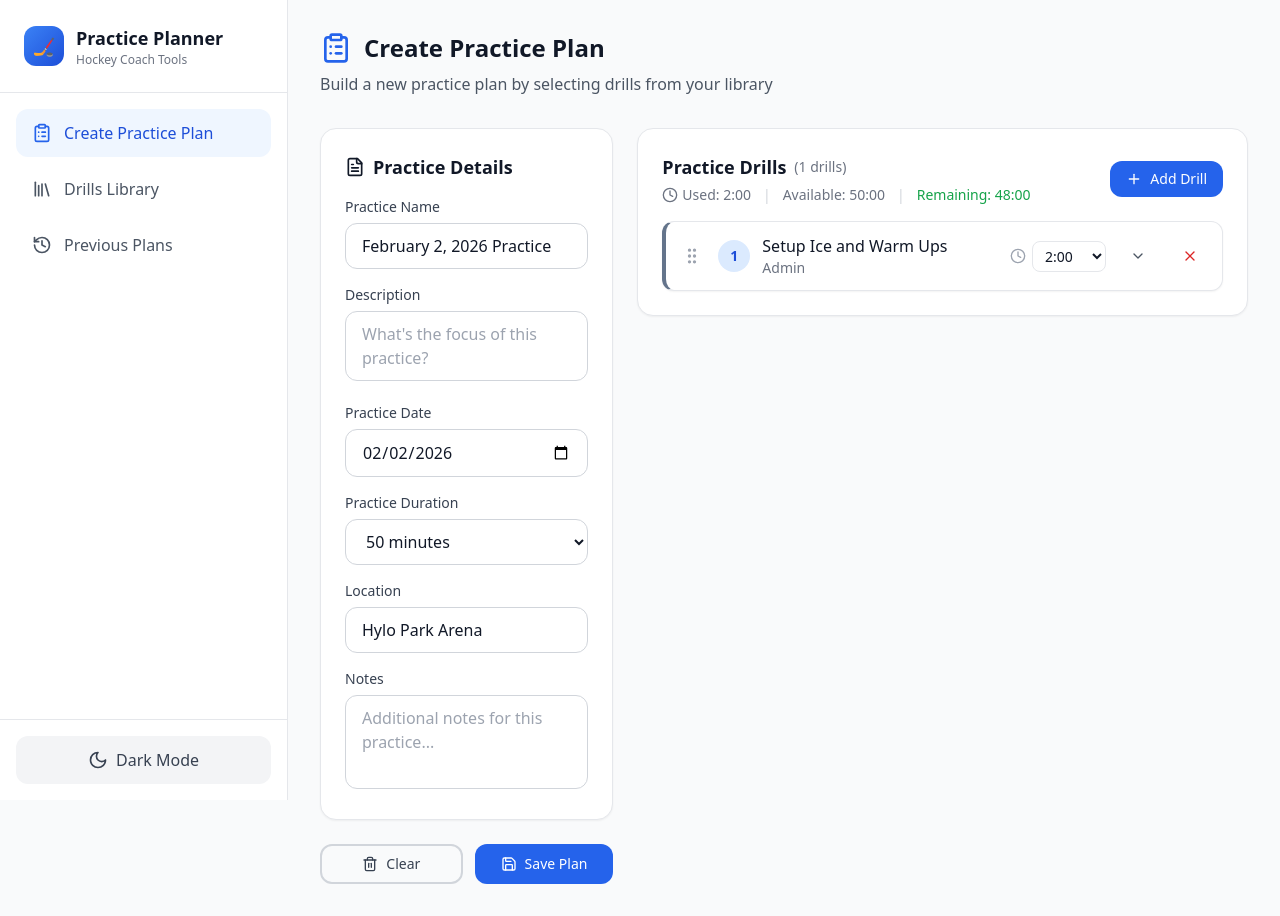
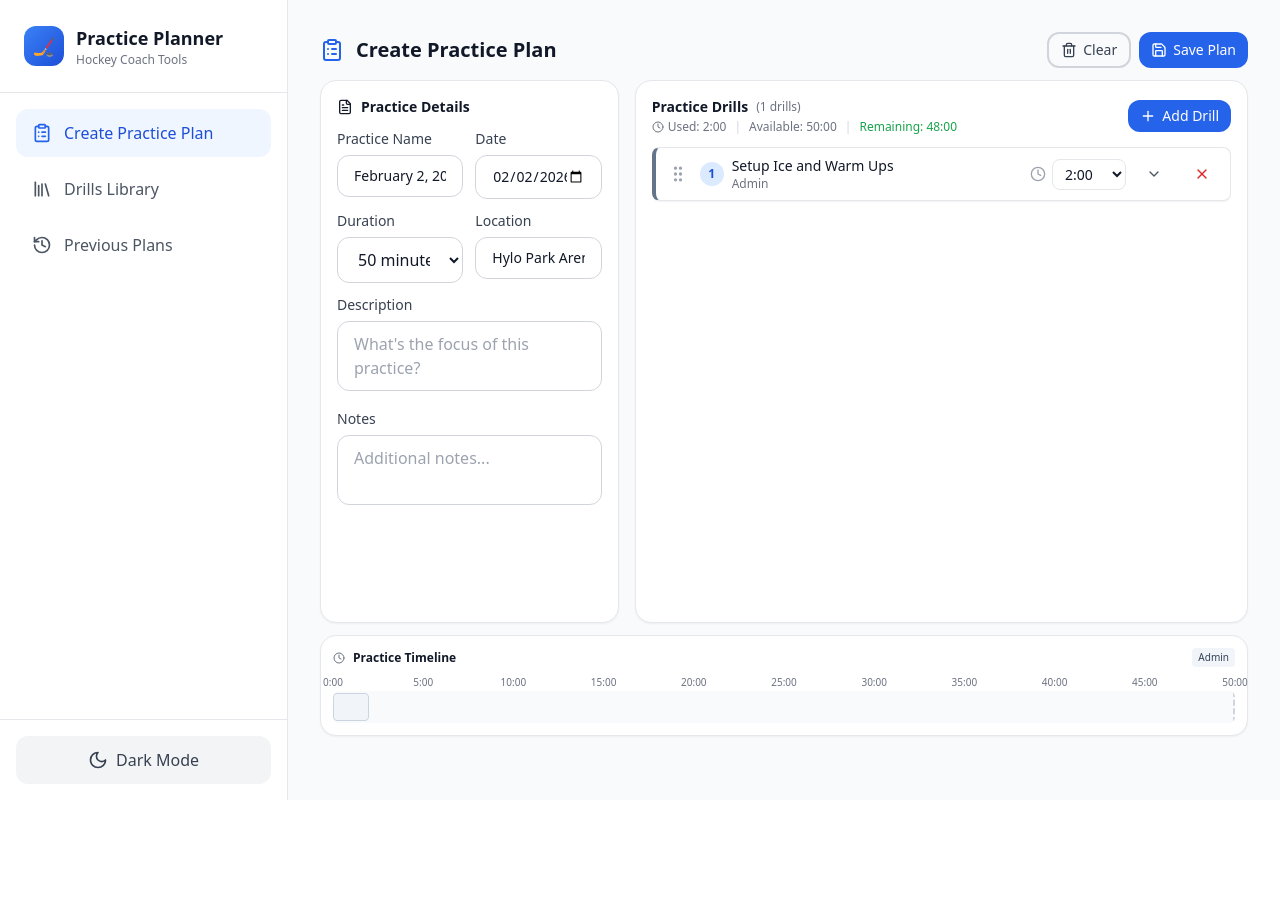
Before and after one commit to two4teezee/practice-plan-builder, a Next.js app: page / in a window 1280 px wide. After the commit the page ends 800 px from the top, so only its background shows below. Built offline with nearby package versions, Linux system fonts and the light colour scheme.

Commit message:
timeline

```diff
--- a/src/app/page.tsx
+++ b/src/app/page.tsx
@@ -278,37 +278,82 @@ export default function CreatePracticePlanPage() {
   const addedDrillIds = drills.map((d) => d.drillId);
 
   return (
-    <div className="max-w-7xl mx-auto">
-      {/* Header */}
-      <div className="mb-8">
-        <div className="flex items-center gap-3 mb-2">
-          <ClipboardList className="w-8 h-8 text-primary-600 dark:text-primary-400" />
-          <h1 className="text-2xl font-bold text-gray-900 dark:text-white">
+    <div className="h-[calc(100vh-6rem)] flex flex-col max-w-7xl mx-auto">
+      {/* Header - Compact */}
+      <div className="flex items-center justify-between mb-3 flex-shrink-0">
+        <div className="flex items-center gap-3">
+          <ClipboardList className="w-6 h-6 text-primary-600 dark:text-primary-400" />
+          <h1 className="text-xl font-bold text-gray-900 dark:text-white">
             Create Practice Plan
           </h1>
         </div>
-        <p className="text-gray-600 dark:text-gray-400">
-          Build a new practice plan by selecting drills from your library
-        </p>
+        <div className="flex gap-2">
+          <Button
+            variant="outline"
+            size="sm"
+            onClick={handleClear}
+          >
+            <Trash2 className="w-4 h-4" />
+            Clear
+          </Button>
+          <Button
+            size="sm"
+            onClick={handleSave}
+            disabled={isSaving}
+          >
+            <Save className="w-4 h-4" />
+            {isSaving ? 'Saving...' : saveSuccess ? 'Saved!' : 'Save Plan'}
+          </Button>
+        </div>
       </div>
 
-      <div className="grid grid-cols-1 xl:grid-cols-3 gap-6">
+      {/* Main Content - Fills available space */}
+      <div className="grid grid-cols-1 xl:grid-cols-3 gap-4 flex-1 min-h-0">
         {/* Left Column - Practice Details */}
-        <div className="xl:col-span-1 space-y-6">
-          <Card className="p-6">
-            <h2 className="text-lg font-semibold text-gray-900 dark:text-white mb-4 flex items-center gap-2">
-              <FileText className="w-5 h-5" />
+        <div className="xl:col-span-1 flex flex-col min-h-0">
+          <Card className="p-4 flex-1 overflow-y-auto">
+            <h2 className="text-sm font-semibold text-gray-900 dark:text-white mb-3 flex items-center gap-2">
+              <FileText className="w-4 h-4" />
               Practice Details
             </h2>
 
-            <div className="space-y-4">
+            <div className="space-y-3">
+              <div className="grid grid-cols-2 gap-3">
                 <Input
                   id="name"
                   label="Practice Name"
                   value={formData.name}
                   onChange={(e) => setFormData({ ...formData, name: e.target.value })}
                   placeholder="Enter practice name"
+                  className="text-sm"
                 />
+                <Input
+                  id="date"
+                  label="Date"
+                  type="date"
+                  value={formData.date}
+                  onChange={(e) => setFormData({ ...formData, date: e.target.value })}
+                  className="text-sm"
+                />
+              </div>
+
+              <div className="grid grid-cols-2 gap-3">
+                <Select
+                  id="duration"
+                  label="Duration"
+                  value={formData.duration}
+                  onChange={(e) => setFormData({ ...formData, duration: e.target.value as PracticeDuration })}
+                  options={durationOptions}
+                />
+                <Input
+                  id="location"
+                  label="Location"
+                  value={formData.location}
+                  onChange={(e) => setFormData({ ...formData, location: e.target.value })}
+                  placeholder="Location"
+                  className="text-sm"
+                />
+              </div>
 
               <Textarea
                 id="description"
@@ -319,88 +364,44 @@ export default function CreatePracticePlanPage() {
                 rows={2}
               />
 
-              <Input
-                id="date"
-                label="Practice Date"
-                type="date"
-                value={formData.date}
-                onChange={(e) => setFormData({ ...formData, date: e.target.value })}
-              />
-
-              <Select
-                id="duration"
-                label="Practice Duration"
-                value={formData.duration}
-                onChange={(e) => setFormData({ ...formData, duration: e.target.value as PracticeDuration })}
-                options={durationOptions}
-              />
-
-              <Input
-                id="location"
-                label="Location"
-                value={formData.location}
-                onChange={(e) => setFormData({ ...formData, location: e.target.value })}
-                placeholder="Enter location"
-              />
-
               <Textarea
                 id="notes"
                 label="Notes"
                 value={formData.notes}
                 onChange={(e) => setFormData({ ...formData, notes: e.target.value })}
-                placeholder="Additional notes for this practice..."
-                rows={3}
+                placeholder="Additional notes..."
+                rows={2}
               />
 
               {/* Equipment Summary */}
               {equipment && (
-                <div className="p-3 bg-gray-50 dark:bg-gray-800 rounded-xl">
-                  <p className="text-sm font-medium text-gray-700 dark:text-gray-300 mb-1">
+                <div className="p-2 bg-gray-50 dark:bg-gray-800 rounded-lg">
+                  <p className="text-xs font-medium text-gray-700 dark:text-gray-300 mb-0.5">
                     Equipment Needed
                   </p>
-                  <p className="text-sm text-gray-600 dark:text-gray-400">
+                  <p className="text-xs text-gray-600 dark:text-gray-400">
                     {equipment}
                   </p>
                 </div>
               )}
             </div>
           </Card>
-
-          {/* Actions */}
-          <div className="flex gap-3">
-            <Button
-              variant="outline"
-              className="flex-1"
-              onClick={handleClear}
-            >
-              <Trash2 className="w-4 h-4" />
-              Clear
-            </Button>
-            <Button
-              className="flex-1"
-              onClick={handleSave}
-              disabled={isSaving}
-            >
-              <Save className="w-4 h-4" />
-              {isSaving ? 'Saving...' : saveSuccess ? 'Saved!' : 'Save Plan'}
-            </Button>
-          </div>
         </div>
 
         {/* Right Column - Drills */}
-        <div className="xl:col-span-2">
-          <Card className="p-6">
-            <div className="flex items-center justify-between mb-4">
+        <div className="xl:col-span-2 flex flex-col min-h-0">
+          <Card className="p-4 flex-1 flex flex-col min-h-0">
+            <div className="flex items-center justify-between mb-3 flex-shrink-0">
               <div>
-                <h2 className="text-lg font-semibold text-gray-900 dark:text-white flex items-center gap-2">
+                <h2 className="text-sm font-semibold text-gray-900 dark:text-white flex items-center gap-2">
                   Practice Drills
-                  <span className="text-sm font-normal text-gray-500 dark:text-gray-400">
+                  <span className="text-xs font-normal text-gray-500 dark:text-gray-400">
                     ({drills.length} drills)
                   </span>
                 </h2>
-                <div className="flex items-center gap-3 text-sm mt-1">
+                <div className="flex items-center gap-2 text-xs mt-0.5">
                   <div className="flex items-center gap-1 text-gray-500 dark:text-gray-400">
-                    <Clock className="w-4 h-4" />
+                    <Clock className="w-3 h-3" />
                     <span>Used: {formatTime(totalDrillTime)}</span>
                   </div>
                   <span className="text-gray-300 dark:text-gray-600">|</span>
@@ -419,12 +420,13 @@ export default function CreatePracticePlanPage() {
                   </div>
                 </div>
               </div>
-              <Button onClick={() => setIsPickerOpen(true)}>
+              <Button size="sm" onClick={() => setIsPickerOpen(true)}>
                 <Plus className="w-4 h-4" />
                 Add Drill
               </Button>
             </div>
 
+            <div className="flex-1 overflow-y-auto min-h-0">
               <DrillsList
                 drills={drills}
                 onReorder={handleReorderDrills}
@@ -432,9 +434,21 @@ export default function CreatePracticePlanPage() {
                 onUpdateDuration={handleUpdateDuration}
                 onViewDetails={() => {}}
               />
+            </div>
           </Card>
         </div>
       </div>
+
+      {/* Timeline View - Fixed at bottom */}
+      {drills.length > 0 && (
+        <div className="flex-shrink-0 mt-3">
+          <TimelineView
+            drills={drills}
+            totalDuration={availablePracticeTime}
+            formatTime={formatTime}
+          />
+        </div>
+      )}
 
       {/* Drill Picker Modal */}
       <Modal
@@ -448,3 +462,138 @@ export default function CreatePracticePlanPage() {
     </div>
   );
 }
+
+// Timeline View Component
+interface TimelineViewProps {
+  drills: PracticePlanDrill[];
+  totalDuration: number;
+  formatTime: (seconds: number) => string;
+}
+
+function TimelineView({ drills, totalDuration, formatTime }: TimelineViewProps) {
+  const categoryColors: Record<string, { bg: string; text: string; border: string }> = {
+    Admin: { bg: 'bg-slate-100 dark:bg-slate-800', text: 'text-slate-700 dark:text-slate-300', border: 'border-slate-300 dark:border-slate-600' },
+    Skating: { bg: 'bg-blue-100 dark:bg-blue-900/30', text: 'text-blue-700 dark:text-blue-300', border: 'border-blue-300 dark:border-blue-700' },
+    Shooting: { bg: 'bg-red-100 dark:bg-red-900/30', text: 'text-red-700 dark:text-red-300', border: 'border-red-300 dark:border-red-700' },
+    Passing: { bg: 'bg-green-100 dark:bg-green-900/30', text: 'text-green-700 dark:text-green-300', border: 'border-green-300 dark:border-green-700' },
+    Defensive: { bg: 'bg-purple-100 dark:bg-purple-900/30', text: 'text-purple-700 dark:text-purple-300', border: 'border-purple-300 dark:border-purple-700' },
+    Offensive: { bg: 'bg-orange-100 dark:bg-orange-900/30', text: 'text-orange-700 dark:text-orange-300', border: 'border-orange-300 dark:border-orange-700' },
+    Other: { bg: 'bg-gray-100 dark:bg-gray-800', text: 'text-gray-700 dark:text-gray-300', border: 'border-gray-300 dark:border-gray-600' },
+  };
+
+  // Calculate the total drill time
+  const totalDrillTime = drills.reduce((acc, d) => {
+    const duration = getEffectiveDuration(d);
+    return acc + parseDurationToSeconds(duration);
+  }, 0);
+
+  // Use the larger of total duration or total drill time for the timeline width
+  const timelineWidth = Math.max(totalDuration, totalDrillTime);
+
+  // Calculate cumulative start times for each drill
+  let cumulativeTime = 0;
+  const drillsWithTiming = drills.map((drill) => {
+    const duration = parseDurationToSeconds(getEffectiveDuration(drill));
+    const startTime = cumulativeTime;
+    cumulativeTime += duration;
+    return {
+      ...drill,
+      startTime,
+      duration,
+    };
+  });
+
+  // Generate time markers (every 5 minutes)
+  const timeMarkers: number[] = [];
+  for (let t = 0; t <= timelineWidth; t += 300) {
+    timeMarkers.push(t);
+  }
+  // Always include the end time if it doesn't align with a marker
+  if (timelineWidth % 300 !== 0) {
+    timeMarkers.push(timelineWidth);
+  }
+
+  return (
+    <Card className="p-3">
+      <div className="flex items-center gap-2 mb-2">
+        <Clock className="w-3 h-3 text-gray-500" />
+        <h3 className="text-xs font-semibold text-gray-900 dark:text-white">
+          Practice Timeline
+        </h3>
+        {/* Inline Legend */}
+        <div className="flex flex-wrap gap-1.5 ml-auto">
+          {Array.from(new Set(drills.map(d => d.drill.category))).map((category) => {
+            const colors = categoryColors[category] || categoryColors.Other;
+            return (
+              <span
+                key={category}
+                className={`inline-flex items-center px-1.5 py-0.5 rounded text-[10px] font-medium ${colors.bg} ${colors.text}`}
+              >
+                {category}
+              </span>
+            );
+          })}
+        </div>
+      </div>
+
+      <div className="relative">
+        {/* Time markers */}
+        <div className="relative h-4 text-[10px] text-gray-500 dark:text-gray-400">
+          {timeMarkers.map((t) => (
+            <span
+              key={t}
+              className="absolute transform -translate-x-1/2"
+              style={{ left: `${(t / timelineWidth) * 100}%` }}
+            >
+              {formatTime(t)}
+            </span>
+          ))}
+        </div>
+
+        {/* Timeline bar */}
+        <div className="relative h-8 bg-gray-100 dark:bg-gray-800 rounded-md overflow-hidden">
+          {/* Practice duration background */}
+          <div
+            className="absolute inset-y-0 left-0 bg-gray-50 dark:bg-gray-700/50 border-r-2 border-dashed border-gray-300 dark:border-gray-600"
+            style={{ width: `${Math.min((totalDuration / timelineWidth) * 100, 100)}%` }}
+          />
+
+          {/* Drill blocks */}
+          {drillsWithTiming.map((drill) => {
+            const leftPercent = (drill.startTime / timelineWidth) * 100;
+            const widthPercent = (drill.duration / timelineWidth) * 100;
+            const colors = categoryColors[drill.drill.category] || categoryColors.Other;
+
+            return (
+              <div
+                key={drill.id}
+                className={`absolute inset-y-0.5 ${colors.bg} ${colors.border} border rounded flex items-center justify-center overflow-hidden transition-all duration-200 hover:scale-[1.02] hover:z-10`}
+                style={{
+                  left: `${leftPercent}%`,
+                  width: `${widthPercent}%`,
+                  minWidth: '2px',
+                }}
+                title={`${drill.drill.name} (${getEffectiveDuration(drill)})`}
+              >
+                <span className={`${colors.text} text-[10px] font-medium truncate px-0.5`}>
+                  {widthPercent > 10 ? drill.drill.name : ''}
+                </span>
+              </div>
+            );
+          })}
+
+          {/* Overflow indicator (if drills exceed practice duration) */}
+          {totalDrillTime > totalDuration && (
+            <div
+              className="absolute inset-y-0 bg-red-100/50 dark:bg-red-900/20 border-l-2 border-red-400 dark:border-red-600"
+              style={{
+                left: `${(totalDuration / timelineWidth) * 100}%`,
+                width: `${((totalDrillTime - totalDuration) / timelineWidth) * 100}%`
+              }}
+            />
+          )}
+        </div>
+      </div>
+    </Card>
+  );
+}
--- a/src/components/practice/SortableDrillItem.tsx
+++ b/src/components/practice/SortableDrillItem.tsx
@@ -49,12 +49,12 @@ export function SortableDrillItem({ item, onRemove, onUpdateDuration, onViewDeta
       ref={setNodeRef}
       style={style}
       className={`
-        bg-white dark:bg-gray-800 rounded-xl border border-gray-200 dark:border-gray-700
+        bg-white dark:bg-gray-800 rounded-lg border border-gray-200 dark:border-gray-700
         border-l-4 ${categoryColors[item.drill.category]}
         ${isDragging ? 'opacity-50 shadow-2xl' : 'shadow-sm'}
       `}
     >
-      <div className="flex items-center p-3 gap-3">
+      <div className="flex items-center p-2 gap-2">
         {/* Drag Handle */}
         <button
           {...attributes}
@@ -65,18 +65,18 @@ export function SortableDrillItem({ item, onRemove, onUpdateDuration, onViewDeta
         </button>
 
         {/* Order Number */}
-        <div className="w-8 h-8 rounded-full bg-primary-100 dark:bg-primary-900/30 flex items-center justify-center">
-          <span className="text-sm font-bold text-primary-700 dark:text-primary-300">
+        <div className="w-6 h-6 rounded-full bg-primary-100 dark:bg-primary-900/30 flex items-center justify-center flex-shrink-0">
+          <span className="text-xs font-bold text-primary-700 dark:text-primary-300">
             {item.order}
           </span>
         </div>
 
         {/* Drill Info */}
         <div className="flex-1 min-w-0">
-          <h4 className="font-medium text-gray-900 dark:text-white truncate">
+          <h4 className="text-sm font-medium text-gray-900 dark:text-white truncate">
             {item.drill.name}
           </h4>
-          <div className="flex items-center gap-2 text-sm text-gray-500 dark:text-gray-400">
+          <div className="flex items-center gap-2 text-xs text-gray-500 dark:text-gray-400">
             <span>{item.drill.category}</span>
           </div>
         </div>
```
Also changed, not shown: src/app/drills/page.tsx (+31 -26 lines), src/components/practice/DrillPicker.tsx (+28 -22 lines), src/components/practice/DrillsList.tsx (+5 -5 lines), src/components/ui/EquipmentPicker.tsx (+8 -27 lines). Lines whose indentation alone changed are shown as unchanged.
